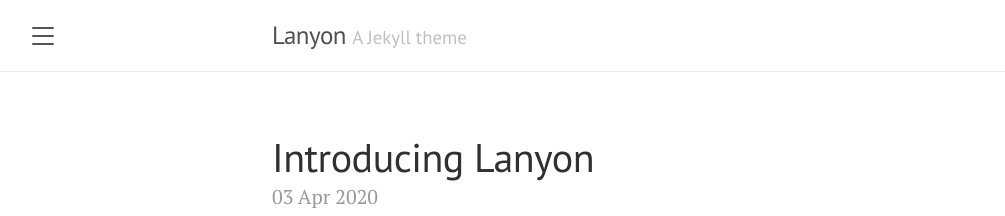
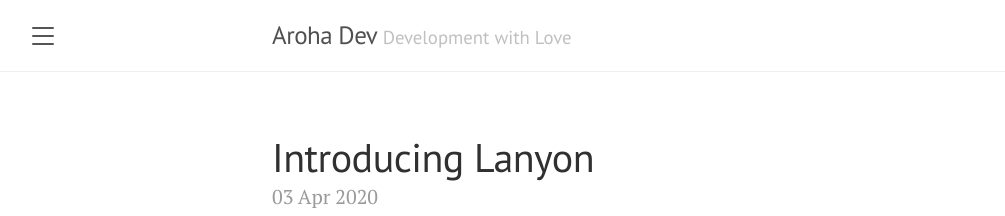
Before and after one commit to tracyjordan/tracyjordan.github.io, a Jekyll site: the page built from index.html, in a window 1280 px wide and 900 px high. Shown: the top 216 px of the window, without its empty margins (8-1013 px from the left). Built offline with Jekyll 4.4.1, drawn with Linux system fonts in a browser that asks for light colours; the list of posts is cut into pages by our own code.

Commit message:
Update _config.yml

```diff
--- a/_config.yml
+++ b/_config.yml
@@ -1,17 +1,17 @@
 # Setup
-title:               Lanyon
-tagline:             'A Jekyll theme'
-description:         'A reserved <a href="https://jekyllrb.com" target="_blank">Jekyll</a> theme that places the utmost gravity on content with a hidden drawer. Made by <a href="https://twitter.com/mdo" target="_blank">@mdo</a>.'
-url:                 http://lanyon.getpoole.com
+title:               Aroha Dev
+tagline:             'Development with Love'
+description:         'mobile app development'
+url:                 http://aroha.dev
 baseurl:             ''
 paginate:            5
 permalink:           pretty
 
 # About/contact
 author:
-  name:              Mark Otto
-  url:               https://twitter.com/mdo
-  email:             markdotto@gmail.com
+  name:              Lee Jordan
+  url:               https://twitter.com/geraldleejordan
+  email:             geraldleejordan@gmail.com
 
 # Gems
 plugins:
```
